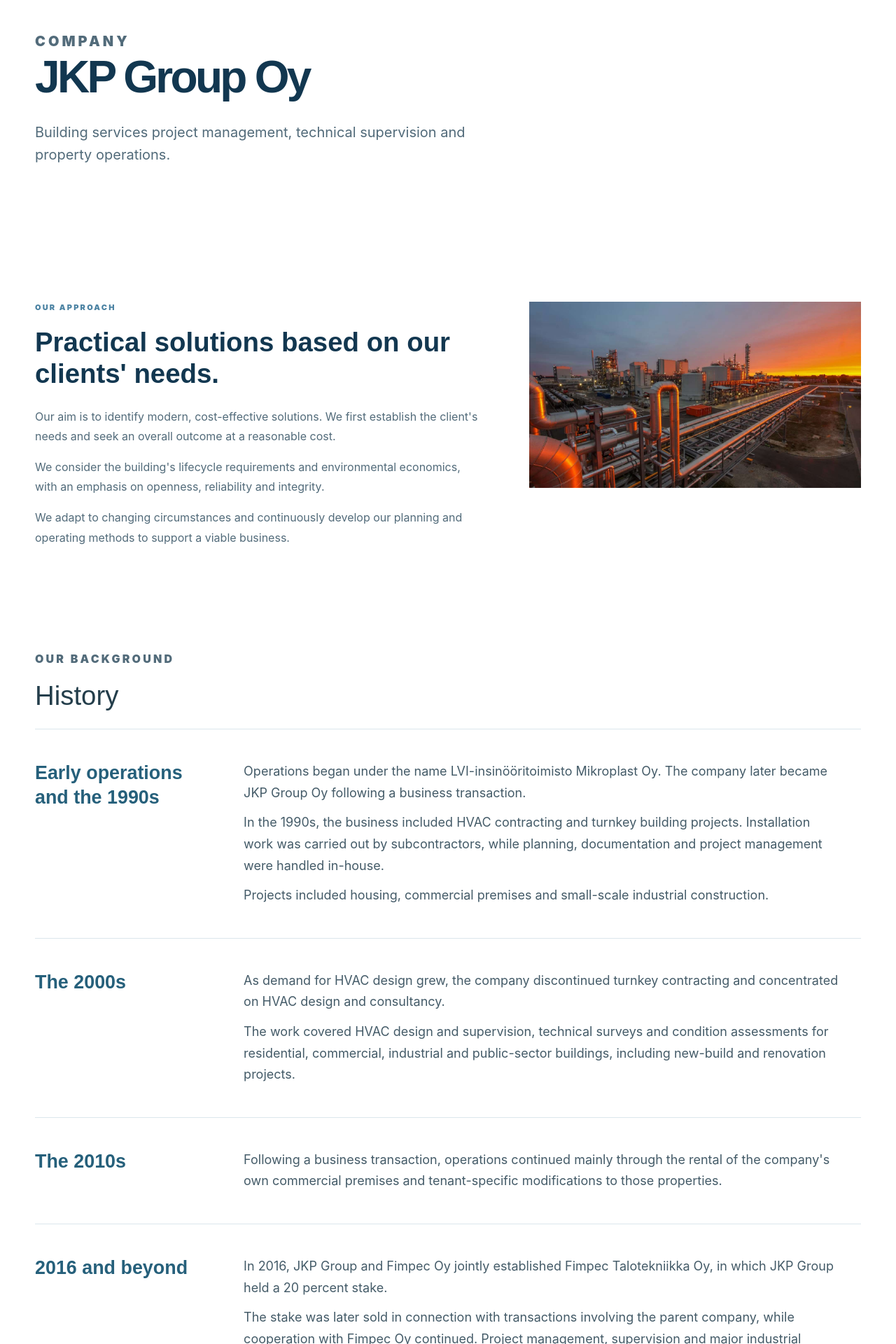
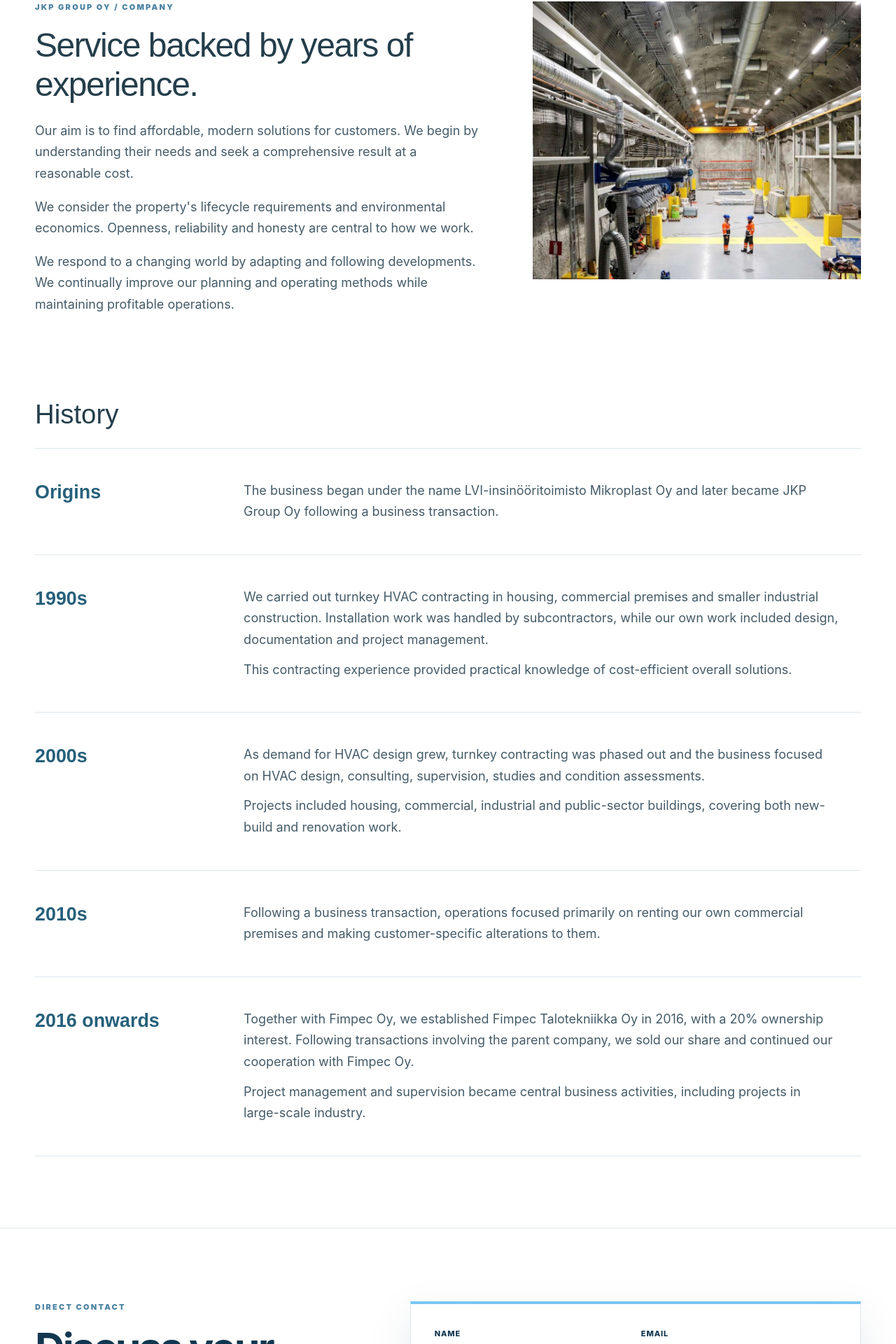
Before and after one commit to Jambovisuaalit/jkp-group-vercel-production, a Next.js app: page /en/yritys in a window 1280 px wide. Shown: the part 164-2084 px from the top of the page at 70% size. Built offline with nearby package versions, Linux system fonts and the light colour scheme; no server answers; the database is empty.

Commit message:
feat(customer-release): rewrite FI/EN company history from Jari's source PDF, pending year approval

```diff
--- a/app/en/yritys/page.tsx
+++ b/app/en/yritys/page.tsx
@@ -8,98 +8,44 @@ import { getSiteContent } from "@/lib/content";
 
 export const metadata: Metadata = withLocalizedSeo({
   title: "Company",
-  description: "JKP Group Oy's principles and history: HVAC contracting, design, consultancy, rental of own properties, construction project management and technical supervision.",
+  description: "JKP Group Oy's approach and history in HVAC contracting, design, consulting, building services supervision and property rental.",
 }, "/yritys", "en");
 export const dynamic = "force-dynamic";
-
-const phases = [
-  {
-    title: "Early operations and the 1990s",
-    paragraphs: [
-      "Operations began under the name LVI-insinööritoimisto Mikroplast Oy. The company later became JKP Group Oy following a business transaction.",
-      "In the 1990s, the business included HVAC contracting and turnkey building projects. Installation work was carried out by subcontractors, while planning, documentation and project management were handled in-house.",
-      "Projects included housing, commercial premises and small-scale industrial construction.",
-    ],
-  },
-  {
-    title: "The 2000s",
-    paragraphs: [
-      "As demand for HVAC design grew, the company discontinued turnkey contracting and concentrated on HVAC design and consultancy.",
-      "The work covered HVAC design and supervision, technical surveys and condition assessments for residential, commercial, industrial and public-sector buildings, including new-build and renovation projects.",
-    ],
-  },
-  {
-    title: "The 2010s",
-    paragraphs: [
-      "Following a business transaction, operations continued mainly through the rental of the company's own commercial premises and tenant-specific modifications to those properties.",
-    ],
-  },
-  {
-    title: "2016 and beyond",
-    paragraphs: [
-      "In 2016, JKP Group and Fimpec Oy jointly established Fimpec Talotekniikka Oy, in which JKP Group held a 20 percent stake.",
-      "The stake was later sold in connection with transactions involving the parent company, while cooperation with Fimpec Oy continued. Project management, supervision and major industrial projects became central areas of activity.",
-    ],
-  },
+const history = [
+  { era: "Origins", texts: ["The business began under the name LVI-insinööritoimisto Mikroplast Oy and later became JKP Group Oy following a business transaction."] },
+  { era: "1990s", texts: ["We carried out turnkey HVAC contracting in housing, commercial premises and smaller industrial construction. Installation work was handled by subcontractors, while our own work included design, documentation and project management.", "This contracting experience provided practical knowledge of cost-efficient overall solutions."] },
+  { era: "2000s", texts: ["As demand for HVAC design grew, turnkey contracting was phased out and the business focused on HVAC design, consulting, supervision, studies and condition assessments.", "Projects included housing, commercial, industrial and public-sector buildings, covering both new-build and renovation work."] },
+  { era: "2010s", texts: ["Following a business transaction, operations focused primarily on renting our own commercial premises and making customer-specific alterations to them."] },
+  { era: "2016 onwards", texts: ["Together with Fimpec Oy, we established Fimpec Talotekniikka Oy in 2016, with a 20% ownership interest. Following transactions involving the parent company, we sold our share and continued our cooperation with Fimpec Oy.", "Project management and supervision became central business activities, including projects in large-scale industry."] },
 ];
-
 export default async function CompanyPage() {
   const content = await getSiteContent();
-  const image = content.media.technicalImageUrl || "/images/jkp-teollisuus-hero-asiakkaan-kuva.jpeg";
-  return (
-    <>
-      <Header email={content.company.email} locale="en" />
-      <main>
-        <section className="subhero company-hero">
-          <div className="shell narrow">
-            <p className="eyebrow">Company</p>
-            <h1>JKP Group Oy</h1>
-            <p>Building services project management, technical supervision and property operations.</p>
-          </div>
-        </section>
-        <section className="section company-profile">
-          <div className="shell company-profile-grid">
-            <div className="company-profile-text">
-              <p className="eyebrow">Our approach</p>
-              <h2>Practical solutions based on our clients&apos; needs.</h2>
-              <p>Our aim is to identify modern, cost-effective solutions. We first establish the client&apos;s needs and seek an overall outcome at a reasonable cost.</p>
-              <p>We consider the building&apos;s lifecycle requirements and environmental economics, with an emphasis on openness, reliability and integrity.</p>
-              <p>We adapt to changing circumstances and continuously develop our planning and operating methods to support a viable business.</p>
-            </div>
-            <div className="company-profile-image">
-              <img src={image} alt="JKP Group Oy building services illustration" loading="lazy" />
-            </div>
-          </div>
-        </section>
-        <section className="section company-history" id="history">
-          <div className="shell">
-            <p className="eyebrow">Our background</p>
-            <h2>History</h2>
-            <div className="company-history-list">
-              {phases.map((phase) => (
-                <article className="company-history-item" key={phase.title}>
-                  <h3>{phase.title}</h3>
-                  <div>{phase.paragraphs.map((paragraph) => <p key={paragraph}>{paragraph}</p>)}</div>
-                </article>
-              ))}
-            </div>
-            <Link href="/en/referenssit" className="text-link dark-link">View project references →</Link>
-          </div>
-        </section>
-        <section className="contact-section" id="contact">
-          <div className="shell contact-grid">
-            <div>
-              <p className="eyebrow">Direct contact</p>
-              <h2>Jari Koskela</h2>
-              <p>Managing Director / JKP Group Oy</p>
-              <a className="contact-email" href={"mailto:" + content.company.email}>{content.company.email}</a>
-              {content.company.phone ? <a className="contact-email" href={"tel:" + content.company.phone.replace(/\s/g, "")}>{content.company.phone}</a> : null}
-            </div>
-            <ContactForm subject="Contact request / Company" locale="en" />
-          </div>
-        </section>
-      </main>
-      <Footer content={content} locale="en" />
-    </>
-  );
+  return <>
+    <Header email={content.company.email} locale="en" />
+    <main>
+      <section className="company-intro"><div className="shell company-intro-grid">
+        <div className="company-copy">
+          <p className="eyebrow">JKP Group Oy / Company</p>
+          <h1>Service backed by years of experience.</h1>
+          <p>Our aim is to find affordable, modern solutions for customers. We begin by understanding their needs and seek a comprehensive result at a reasonable cost.</p>
+          <p>We consider the property's lifecycle requirements and environmental economics. Openness, reliability and honesty are central to how we work.</p>
+          <p>We respond to a changing world by adapting and following developments. We continually improve our planning and operating methods while maintaining profitable operations.</p>
+        </div>
+        <figure className="company-photo">{content.media.companyImageUrl ? <img src={content.media.companyImageUrl} alt="Customer-provided building services project photograph" loading="eager" /> : null}</figure>
+      </div></section>
+      <section className="company-history"><div className="shell">
+        <h2>History</h2>
+        {history.map(item => <article className="company-history-item" key={item.era}>
+          <h3>{item.era}</h3><div>{item.texts.map(text => <p key={text}>{text}</p>)}</div>
+        </article>)}
+      </div></section>
+      <section className="contact-section" id="contact"><div className="shell contact-grid">
+        <div><p className="eyebrow">Direct contact</p><h2>Discuss your project with us.</h2><p>Contact JKP Group for project management and building services enquiries.</p>
+          <a className="contact-email" href={`mailto:${content.company.email}`}>{content.company.email}</a>
+          {content.company.phone ? <a className="contact-email" href={`tel:${content.company.phone.replace(/\s/g, "")}`}>{content.company.phone}</a> : null}
+          <p><Link href="/en/referenssit">View references →</Link></p>
+        </div><ContactForm subject="Contact request / Company" locale="en" />
+      </div></section>
+    </main><Footer content={content} locale="en" />
+  </>;
 }
```
Also changed, not shown: app/yritys/page.tsx (+35 -89 lines).
